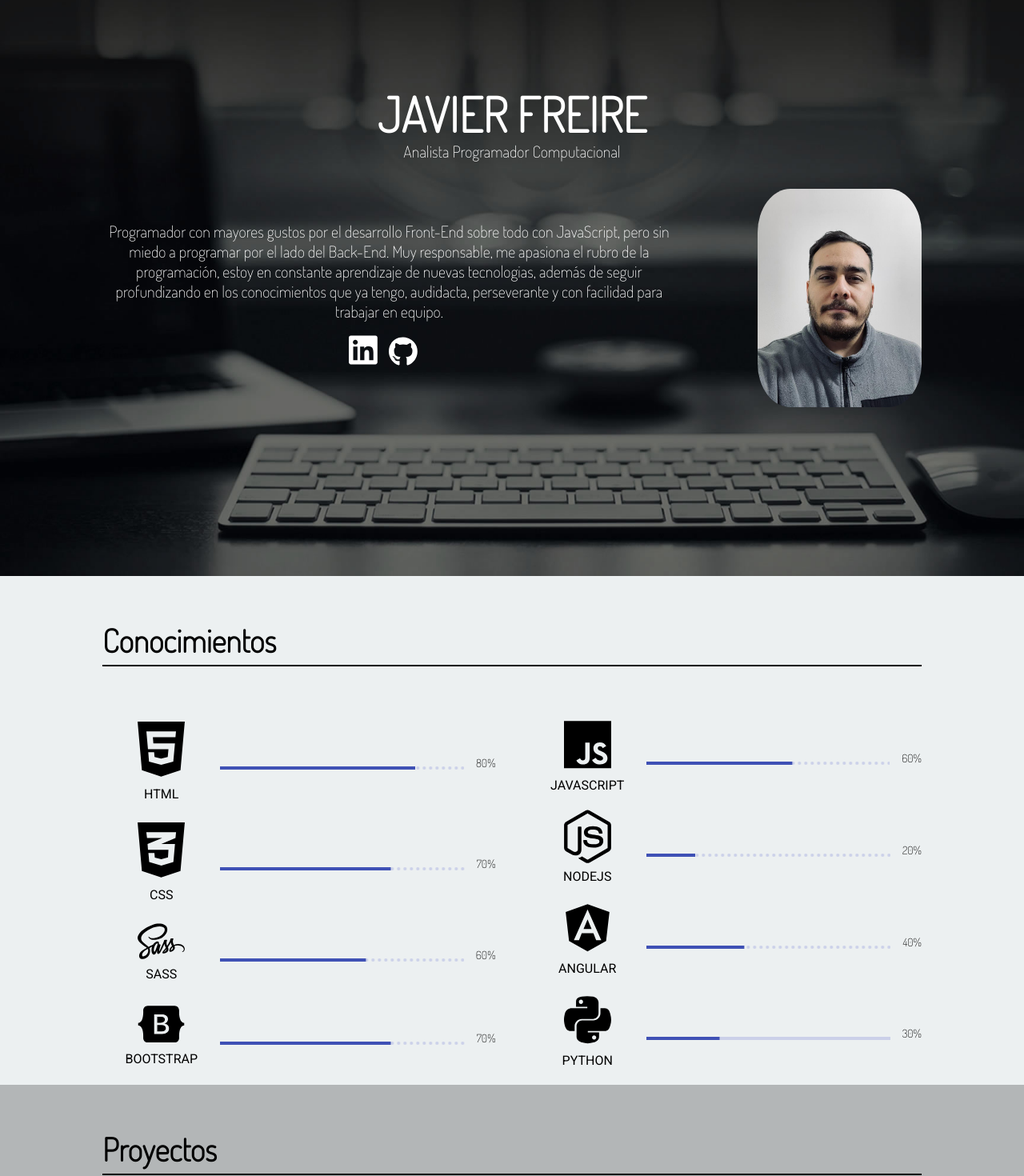
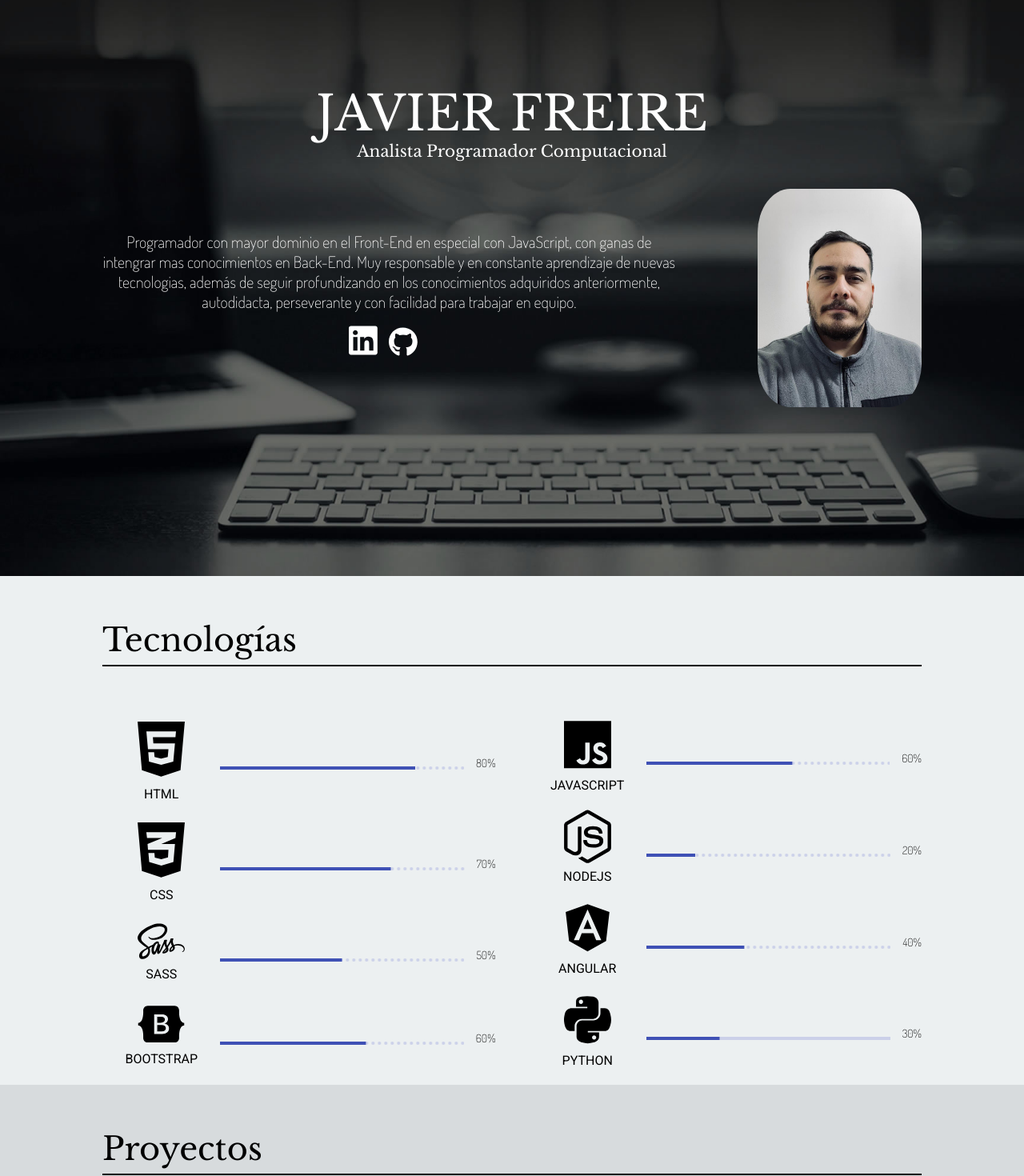
Before and after one commit to javierf39/portafolio, an Angular app: page / in a window 1280 px wide. Shown: the part 80-1550 px from the top of the page at 80% size. Built offline with nearby package versions, Linux system fonts and the light colour scheme.

Commit message:
cambio de letra y modificaciones, resultado final

```diff
--- a/angular.json
+++ b/angular.json
@@ -42,17 +42,6 @@
                     },
                     "configurations": {
                         "production": {
-                            "budgets": [{
-                                    "type": "initial",
-                                    "maximumWarning": "500kb",
-                                    "maximumError": "1mb"
-                                },
-                                {
-                                    "type": "anyComponentStyle",
-                                    "maximumWarning": "2kb",
-                                    "maximumError": "4kb"
-                                }
-                            ],
                             "fileReplacements": [{
                                 "replace": "src/environments/environment.ts",
                                 "with": "src/environments/environment.prod.ts"
@@ -109,6 +98,5 @@
                 }
             }
         }
-    },
-    "defaultProject": "portafolio"
+    }
 }
--- a/src/app/app.component.scss
+++ b/src/app/app.component.scss
@@ -42,7 +42,7 @@ h6 {
         display: flex;
         align-items: center;
         height: auto;
-        background: #B3B6B7;
+        background: #D7DBDD;
         padding-top: 5%;
         padding-bottom: 10%;
     }
--- a/src/app/components/footer/footer.component.scss
+++ b/src/app/components/footer/footer.component.scss
@@ -7,6 +7,9 @@
     font-size: 20px;
     border-top: 1px solid white;
     padding: 10px 0px;
+    p {
+        font-weight: bolder;
+    }
     .icon {
         color: white;
         margin-top: 5px;
--- a/src/app/components/personal/personal.component.html
+++ b/src/app/components/personal/personal.component.html
@@ -4,8 +4,8 @@
         <h2>Analista Programador Computacional</h2>
     </div>
     <div class="info-personal">
-        <p>Programador con mayores gustos por el desarrollo Front-End sobre todo con JavaScript, pero sin miedo a programar por el lado del Back-End. Muy responsable, me apasiona el rubro de la programación, estoy en constante aprendizaje de nuevas tecnologias,
-            además de seguir profundizando en los conocimientos que ya tengo, audidacta, perseverante y con facilidad para trabajar en equipo. <br>
+        <p>Programador con mayor dominio en el Front-End en especial con JavaScript, con ganas de intengrar mas conocimientos en Back-End. Muy responsable y en constante aprendizaje de nuevas tecnologias, además de seguir profundizando en los conocimientos
+            adquiridos anteriormente, autodidacta, perseverante y con facilidad para trabajar en equipo. <br>
             <a href="https://www.linkedin.com/in/javier-antonio-freire-moreira-b226a71ba/" target="_blank"><i class="fa-brands fa-linkedin icon"></i></a>
             <a href="https://github.com/javierf39" target="_blank"><i class="fa-brands fa-github icon"></i></a>
 
--- a/src/app/components/personal/personal.component.scss
+++ b/src/app/components/personal/personal.component.scss
@@ -1,4 +1,4 @@
-@import url('https://fonts.googleapis.com/css2?family=Dosis:wght@200&display=swap');
+@import url('https://fonts.googleapis.com/css2?family=Libre+Baskerville&display=swap');
 * {
     background: transparent;
 }
@@ -18,8 +18,7 @@
             padding: 0;
             font-size: 60px;
             margin-bottom: 15px;
-            font-family: 'Dosis', sans-serif;
-            font-weight: bolder;
+            font-family: 'Libre Baskerville', serif;
         }
         h2,
         h3,
@@ -28,7 +27,7 @@
         h6 {
             margin: 0;
             padding: 0;
-            font-family: 'Dosis', sans-serif;
+            font-family: 'Libre Baskerville', serif;
         }
     }
     .info-personal {
--- a/src/app/components/proyectos/proyectos.component.scss
+++ b/src/app/components/proyectos/proyectos.component.scss
@@ -1,4 +1,4 @@
-@import url('https://fonts.googleapis.com/css2?family=Dosis:wght@200&display=swap');
+@import url('https://fonts.googleapis.com/css2?family=Libre+Baskerville&display=swap');
 * {
     background: transparent;
     color: black;
@@ -12,8 +12,7 @@ h1 {
     border-bottom: 2px solid black;
     font-size: 40px;
     padding-bottom: 15px;
-    font-family: 'Dosis', sans-serif;
-    font-weight: bolder;
+    font-family: 'Libre Baskerville', serif;
 }
 
 .proyectos {
--- a/src/app/components/tecnologias/tecnologias.component.html
+++ b/src/app/components/tecnologias/tecnologias.component.html
@@ -1,4 +1,4 @@
-<h1>Conocimientos</h1>
+<h1>Tecnologías</h1>
 <div class="tecnologias">
     <div class="bloque">
         <div class="tecnologia">
@@ -27,8 +27,8 @@
                 <h3>SASS</h3>
             </div>
             <div class="progreso">
-                <mat-progress-bar [mode]="'buffer'" [bufferValue]="0" [value]="60" [color]="'secundary'"></mat-progress-bar>
-                <p>60%</p>
+                <mat-progress-bar [mode]="'buffer'" [bufferValue]="0" [value]="50" [color]="'secundary'"></mat-progress-bar>
+                <p>50%</p>
             </div>
         </div>
         <div class="tecnologia">
@@ -37,8 +37,8 @@
                 <h3>BOOTSTRAP</h3>
             </div>
             <div class="progreso">
-                <mat-progress-bar [mode]="'buffer'" [bufferValue]="0" [value]="70" [color]="'secundary'"></mat-progress-bar>
-                <p>70%</p>
+                <mat-progress-bar [mode]="'buffer'" [bufferValue]="0" [value]="60" [color]="'secundary'"></mat-progress-bar>
+                <p>60%</p>
             </div>
         </div>
     </div>
--- a/src/app/components/tecnologias/tecnologias.component.scss
+++ b/src/app/components/tecnologias/tecnologias.component.scss
@@ -1,4 +1,4 @@
-@import url('https://fonts.googleapis.com/css2?family=Dosis:wght@200&display=swap');
+@import url('https://fonts.googleapis.com/css2?family=Libre+Baskerville&display=swap');
 * {
     background: transparent;
     color: black;
@@ -11,8 +11,7 @@ h1 {
     border-bottom: 2px solid black;
     font-size: 40px;
     padding-bottom: 15px;
-    font-family: 'Dosis', sans-serif;
-    font-weight: bolder;
+    font-family: 'Libre Baskerville', serif;
 }
 
 .tecnologias {
--- a/tsconfig.json
+++ b/tsconfig.json
@@ -16,7 +16,7 @@
     "experimentalDecorators": true,
     "moduleResolution": "node",
     "importHelpers": true,
-    "target": "es2017",
+    "target": "es2020",
     "module": "es2020",
     "lib": [
       "es2020",
```
Also changed, not shown: package.json (+11 -11 lines), 2 other files (tests, documents, lock files or other folders).
